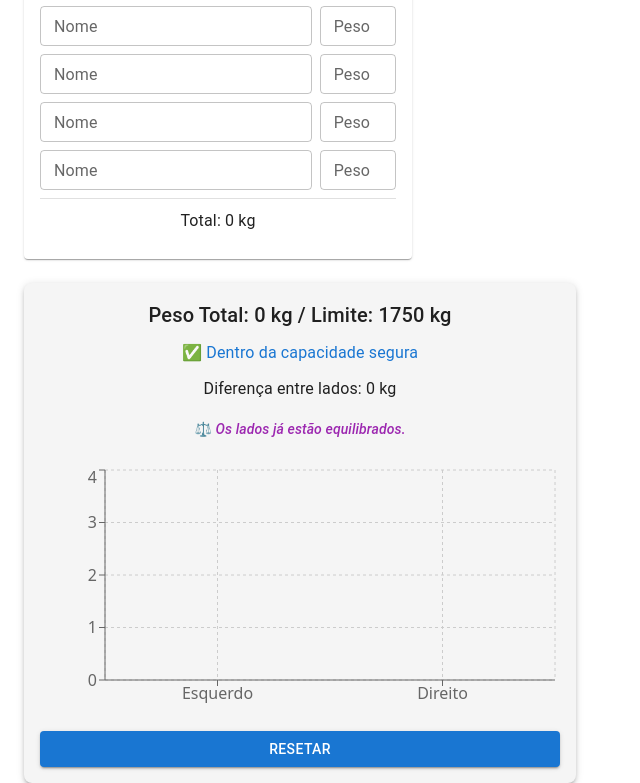
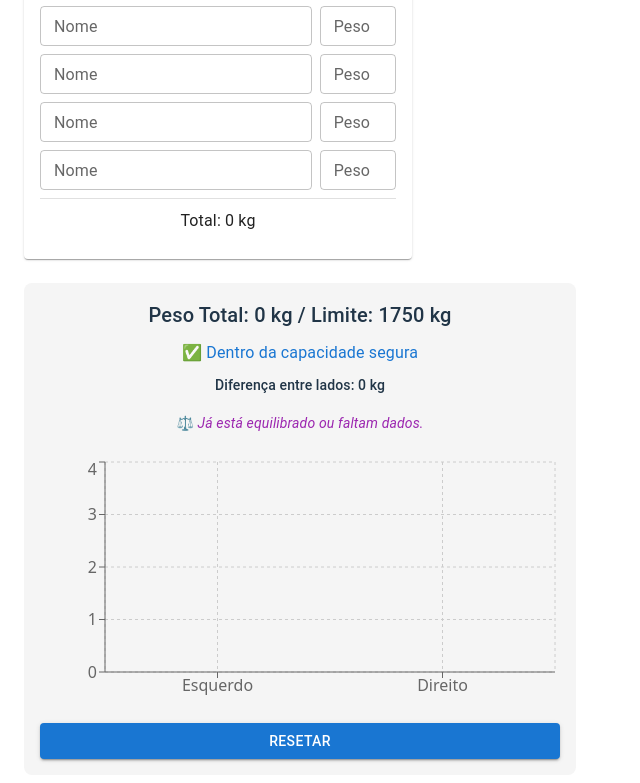
Before and after one commit to JesusVicken/canomama-scale, a React (Vite) app in the folder dragon-boat-scale/: page / in a window 1280 px wide. Shown: the part 1209-1992 px from the top of the page, without its empty margins (0-640 px from the left). Built offline with nearby package versions, Linux system fonts and the light colour scheme.

Commit message:
feat: ajuste de UX

```diff
--- a/dragon-boat-scale/src/App.jsx
+++ b/dragon-boat-scale/src/App.jsx
@@ -1,5 +1,6 @@
+
 // src/App.jsx
-import { useState } from "react";
+import React, { useState } from "react";
 import {
   AppBar,
   Toolbar,
@@ -12,8 +13,9 @@ import {
   Button,
   Box,
   Divider,
-  Paper,
+  useMediaQuery,
 } from "@mui/material";
+import { useTheme } from "@mui/material/styles";
 import DirectionsBoatIcon from "@mui/icons-material/DirectionsBoat";
 import {
   BarChart,
@@ -25,22 +27,30 @@ import {
   ResponsiveContainer,
 } from "recharts";
 
+const emptyRow = () => ({ name: "", weight: "" });
+const initialSide = () => Array.from({ length: 10 }, emptyRow);
+
 export default function App() {
-  const [leftSide, setLeftSide] = useState(
-    Array(10).fill({ name: "", weight: "" })
-  );
-  const [rightSide, setRightSide] = useState(
-    Array(10).fill({ name: "", weight: "" })
-  );
+  const [leftSide, setLeftSide] = useState(initialSide);
+  const [rightSide, setRightSide] = useState(initialSide);
+
+  const theme = useTheme();
+  const isMobile = useMediaQuery(theme.breakpoints.down("sm"));
 
   const updateRow = (side, index, field, value) => {
-    const newSide = [...(side === "left" ? leftSide : rightSide)];
-    newSide[index] = { ...newSide[index], [field]: value };
-    side === "left" ? setLeftSide(newSide) : setRightSide(newSide);
+    const setter = side === "left" ? setLeftSide : setRightSide;
+    const current = side === "left" ? leftSide : rightSide;
+    const newSide = current.map((r, i) =>
+      i === index ? { ...r, [field]: value } : r
+    );
+    setter(newSide);
   };
 
   const getTotal = (side) =>
-    side.reduce((acc, row) => acc + (parseFloat(row.weight) || 0), 0);
+    side.reduce((acc, row) => {
+      const w = parseFloat(row.weight);
+      return acc + (isNaN(w) ? 0 : w);
+    }, 0);
 
   const totalLeft = getTotal(leftSide);
   const totalRight = getTotal(rightSide);
@@ -50,52 +60,110 @@ export default function App() {
   const emptyBoatWeight = 250; // kg
   const safeLimit = maxCapacity - emptyBoatWeight;
 
-  // Função para sugerir troca
-  const suggestSwap = () => {
+  // --- Lógica de sugestão ---
+  const findBestSuggestion = () => {
     const diff = totalLeft - totalRight;
-    if (Math.abs(diff) < 5) return "⚖️ Os lados já estão equilibrados.";
+    if (Math.abs(diff) < 1) return null;
 
-    const heavierSide = diff > 0 ? leftSide : rightSide;
-    const lighterSide = diff > 0 ? rightSide : leftSide;
-    const heavierLabel = diff > 0 ? "esquerdo" : "direito";
-    const lighterLabel = diff > 0 ? "direito" : "esquerdo";
+    // Melhor troca
+    let bestSwap = {
+      postDiff: Math.abs(diff),
+      leftIndex: -1,
+      rightIndex: -1,
+      leftPerson: null,
+      rightPerson: null,
+    };
 
-    let bestOption = null;
-    let minDiff = Math.abs(diff);
-
-    // Tenta mover uma pessoa
-    heavierSide.forEach((row) => {
-      const w = parseFloat(row.weight);
-      if (!w) return;
-      const newDiff = Math.abs(diff - 2 * w);
-      if (newDiff < minDiff) {
-        minDiff = newDiff;
-        bestOption = [row];
-      }
-    });
-
-    // Tenta mover pares de pessoas se uma não equilibrar
-    for (let i = 0; i < heavierSide.length; i++) {
-      for (let j = i + 1; j < heavierSide.length; j++) {
-        const w1 = parseFloat(heavierSide[i].weight) || 0;
-        const w2 = parseFloat(heavierSide[j].weight) || 0;
-        const newDiff = Math.abs(diff - 2 * (w1 + w2));
-        if (newDiff < minDiff) {
-          minDiff = newDiff;
-          bestOption = [heavierSide[i], heavierSide[j]];
+    for (let i = 0; i < leftSide.length; i++) {
+      const wl = parseFloat(leftSide[i].weight);
+      if (isNaN(wl)) continue;
+      for (let j = 0; j < rightSide.length; j++) {
+        const wr = parseFloat(rightSide[j].weight);
+        if (isNaN(wr)) continue;
+        const newDiff = Math.abs(diff - 2 * (wl - wr));
+        if (newDiff < bestSwap.postDiff) {
+          bestSwap = {
+            postDiff: newDiff,
+            leftIndex: i,
+            rightIndex: j,
+            leftPerson: leftSide[i],
+            rightPerson: rightSide[j],
+          };
         }
       }
     }
 
-    if (!bestOption) return "ℹ️ Não foi possível sugerir uma troca.";
+    // Melhor movimento simples
+    let bestMove = { postDiff: Math.abs(diff), side: null, index: -1, person: null };
+    const heavierSideName = diff > 0 ? "left" : "right";
+    const heavierArr = diff > 0 ? leftSide : rightSide;
+    for (let i = 0; i < heavierArr.length; i++) {
+      const w = parseFloat(heavierArr[i].weight);
+      if (isNaN(w)) continue;
+      const newDiff = Math.abs(Math.abs(diff) - 2 * w);
+      if (newDiff < bestMove.postDiff) {
+        bestMove = { postDiff: newDiff, side: heavierSideName, index: i, person: heavierArr[i] };
+      }
+    }
 
-    const names = bestOption.map((r) => r.name || "remador").join(" e ");
-    const weights = bestOption.map((r) => r.weight).join(" kg e ") + " kg";
-
-    return `🔄 Sugestão: mover ${names} (${weights}) do lado ${heavierLabel} → lado ${lighterLabel}. Diferença restante: ${minDiff} kg`;
+    if (bestSwap.leftIndex !== -1 && bestSwap.postDiff <= bestMove.postDiff) {
+      return { type: "swap", ...bestSwap };
+    }
+    if (bestMove.index !== -1) return { type: "move", ...bestMove };
+    return null;
   };
 
-  // Dados para gráfico
+  const suggestion = findBestSuggestion();
+
+  const applySuggestion = () => {
+    const s = findBestSuggestion();
+    if (!s) return;
+
+    if (s.type === "swap") {
+      const newLeft = leftSide.slice();
+      const newRight = rightSide.slice();
+      const tmp = newLeft[s.leftIndex];
+      newLeft[s.leftIndex] = newRight[s.rightIndex];
+      newRight[s.rightIndex] = tmp;
+      setLeftSide(newLeft);
+      setRightSide(newRight);
+    } else if (s.type === "move") {
+      const fromLeft = s.side === "left";
+      const from = fromLeft ? leftSide.slice() : rightSide.slice();
+      const to = fromLeft ? rightSide.slice() : leftSide.slice();
+
+      const person = { ...from[s.index] };
+      from[s.index] = { name: "", weight: "" };
+
+      const emptyIdx = to.findIndex((r) => !r.name && !r.weight);
+      if (emptyIdx !== -1) {
+        to[emptyIdx] = person;
+      } else {
+        let lightestIdx = 0;
+        let lightestW = Infinity;
+        to.forEach((r, idx) => {
+          const w = parseFloat(r.weight);
+          const ww = isNaN(w) ? 0 : w;
+          if (ww < lightestW) {
+            lightestW = ww;
+            lightestIdx = idx;
+          }
+        });
+        const tmp = to[lightestIdx];
+        to[lightestIdx] = person;
+        from[s.index] = tmp;
+      }
+
+      if (fromLeft) {
+        setLeftSide(from);
+        setRightSide(to);
+      } else {
+        setRightSide(from);
+        setLeftSide(to);
+      }
+    }
+  };
+
   const chartData = [
     { side: "Esquerdo", peso: totalLeft },
     { side: "Direito", peso: totalRight },
@@ -103,7 +171,6 @@ export default function App() {
 
   return (
     <>
-      {/* App Bar */}
       <AppBar position="static">
         <Toolbar>
           <DirectionsBoatIcon sx={{ mr: 1 }} />
@@ -113,15 +180,7 @@ export default function App() {
         </Toolbar>
       </AppBar>
 
-      {/* Imagem topo */}
-      <Box
-        sx={{
-          width: "100%",
-          height: 180,
-          overflow: "hidden",
-          mb: 2,
-        }}
-      >
+      <Box sx={{ width: "100%", height: isMobile ? 120 : 180, overflow: "hidden", mb: 2 }}>
         <img
           src="https://upload.wikimedia.org/wikipedia/commons/thumb/7/7a/Dragon_boat_budapest_2010.jpg/500px-Dragon_boat_budapest_2010.jpg"
           alt="Dragon Boat"
@@ -129,42 +188,31 @@ export default function App() {
         />
       </Box>
 
-      {/* Conteúdo principal */}
       <Container maxWidth="sm">
         <Grid container spacing={2}>
-          {/* Lado Esquerdo */}
-          <Grid item xs={12}>
+          {/* Lado esquerdo */}
+          <Grid item xs={12} md={6}>
             <Card>
               <CardContent>
                 <Typography variant="h6" align="center" gutterBottom>
                   Lado Esquerdo
                 </Typography>
                 {leftSide.map((row, index) => (
-                  <Box
-                    key={index}
-                    display="flex"
-                    gap={1}
-                    mb={1}
-                    alignItems="center"
-                  >
+                  <Box key={index} display="flex" gap={1} mb={1} alignItems="center">
                     <TextField
                       label="Nome"
                       size="small"
                       fullWidth
                       value={row.name}
-                      onChange={(e) =>
-                        updateRow("left", index, "name", e.target.value)
-                      }
+                      onChange={(e) => updateRow("left", index, "name", e.target.value)}
                     />
                     <TextField
                       label="Peso"
                       size="small"
                       type="number"
-                      sx={{ width: "100px" }}
+                      sx={{ width: isMobile ? "80px" : "100px" }}
                       value={row.weight}
-                      onChange={(e) =>
-                        updateRow("left", index, "weight", e.target.value)
-                      }
+                      onChange={(e) => updateRow("left", index, "weight", e.target.value)}
                     />
                   </Box>
                 ))}
@@ -176,39 +224,29 @@ export default function App() {
             </Card>
           </Grid>
 
-          {/* Lado Direito */}
-          <Grid item xs={12}>
+          {/* Lado direito */}
+          <Grid item xs={12} md={6}>
             <Card>
               <CardContent>
                 <Typography variant="h6" align="center" gutterBottom>
                   Lado Direito
                 </Typography>
                 {rightSide.map((row, index) => (
-                  <Box
-                    key={index}
-                    display="flex"
-                    gap={1}
-                    mb={1}
-                    alignItems="center"
-                  >
+                  <Box key={index} display="flex" gap={1} mb={1} alignItems="center">
                     <TextField
                       label="Nome"
                       size="small"
                       fullWidth
                       value={row.name}
-                      onChange={(e) =>
-                        updateRow("right", index, "name", e.target.value)
-                      }
+                      onChange={(e) => updateRow("right", index, "name", e.target.value)}
                     />
                     <TextField
                       label="Peso"
                       size="small"
                       type="number"
-                      sx={{ width: "100px" }}
+                      sx={{ width: isMobile ? "80px" : "100px" }}
                       value={row.weight}
-                      onChange={(e) =>
-                        updateRow("right", index, "weight", e.target.value)
-                      }
+                      onChange={(e) => updateRow("right", index, "weight", e.target.value)}
                     />
                   </Box>
                 ))}
@@ -221,18 +259,9 @@ export default function App() {
           </Grid>
         </Grid>
 
-        {/* Resultado */}
-        <Paper
-          elevation={3}
-          sx={{
-            mt: 3,
-            textAlign: "center",
-            p: 2,
-            bgcolor: "#f5f5f5",
-            borderRadius: 2,
-          }}
-        >
-          <Typography variant="h6">
+        {/* Painel resumo */}
+        <Box sx={{ mt: 3, textAlign: "center", p: 2, bgcolor: "#f5f5f5", borderRadius: 2 }}>
+          <Typography variant={isMobile ? "subtitle1" : "h6"}>
             Peso Total: {total} kg / Limite: {safeLimit} kg
           </Typography>
           <Typography
@@ -240,26 +269,43 @@ export default function App() {
             color={total > safeLimit ? "error" : "primary"}
             sx={{ mt: 1 }}
           >
-            {total > safeLimit
-              ? "⚠️ Capacidade excedida!"
-              : "✅ Dentro da capacidade segura"}
+            {total > safeLimit ? "⚠️ Capacidade excedida!" : "✅ Dentro da capacidade segura"}
           </Typography>
 
-          <Typography variant="subtitle1" sx={{ mt: 1 }}>
+          <Typography variant="subtitle2" sx={{ mt: 1 }}>
             Diferença entre lados: {Math.abs(totalLeft - totalRight)} kg
           </Typography>
 
-          <Typography
-            variant="subtitle2"
-            sx={{ mt: 2, fontStyle: "italic" }}
-            color="secondary"
-          >
-            {suggestSwap()}
-          </Typography>
+          <Box sx={{ mt: 2 }}>
+            {suggestion ? (
+              <>
+                {suggestion.type === "swap" ? (
+                  <Typography variant="body2" sx={{ fontStyle: "italic" }} color="secondary">
+                    🔁 Trocar <b>{suggestion.leftPerson.name || "remador"}</b> ({suggestion.leftPerson.weight} kg, esquerdo)
+                    ↔ <b>{suggestion.rightPerson.name || "remador"}</b> ({suggestion.rightPerson.weight} kg, direito).
+                    Diferença final: {suggestion.postDiff} kg
+                  </Typography>
+                ) : (
+                  <Typography variant="body2" sx={{ fontStyle: "italic" }} color="secondary">
+                    🔄 Mover <b>{suggestion.person.name || "remador"}</b> ({suggestion.person.weight} kg) do lado{" "}
+                    {suggestion.side === "left" ? "esquerdo" : "direito"} para o oposto. Diferença final: {suggestion.postDiff} kg
+                  </Typography>
+                )}
 
-          {/* Gráfico */}
-          <Box sx={{ width: "100%", height: 250, mt: 3 }}>
-            <ResponsiveContainer>
+                <Button variant="outlined" sx={{ mt: 1 }} onClick={applySuggestion}>
+                  Aplicar sugestão
+                </Button>
+              </>
+            ) : (
+              <Typography variant="body2" sx={{ fontStyle: "italic" }} color="secondary">
+                ⚖️ Já está equilibrado ou faltam dados.
+              </Typography>
+            )}
+          </Box>
+
+          {/* Gráfico com scroll no mobile */}
+          <Box sx={{ width: "100%", height: isMobile ? 200 : 250, mt: 3 }}>
+            <ResponsiveContainer width="100%" height="100%">
               <BarChart data={chartData}>
                 <CartesianGrid strokeDasharray="3 3" />
                 <XAxis dataKey="side" />
@@ -275,13 +321,13 @@ export default function App() {
             fullWidth
             sx={{ mt: 2 }}
             onClick={() => {
-              setLeftSide(Array(10).fill({ name: "", weight: "" }));
-              setRightSide(Array(10).fill({ name: "", weight: "" }));
+              setLeftSide(initialSide());
+              setRightSide(initialSide());
             }}
           >
             Resetar
           </Button>
-        </Paper>
+        </Box>
       </Container>
     </>
   );
```
